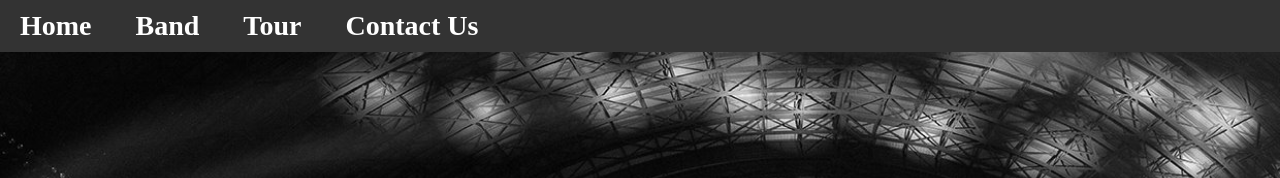
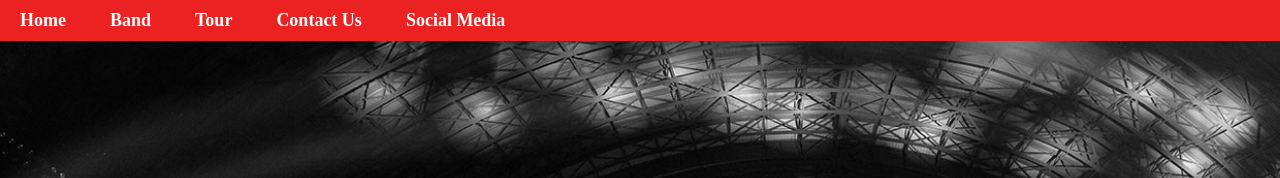
Before and after one commit to kellyschmidt/assignment6, a plain HTML site: page index.html in a window 1280 px wide. Shown: the top 178 px of the page. Drawn offline with nearby package versions, Linux system fonts and the light colour scheme.

Commit message:
header changes

```diff
--- a/index.html
+++ b/index.html
@@ -29,6 +29,7 @@
           <li><a href="#band">Band</a></li>
           <li><a href="#tour">Tour</a></li>
           <li><a href="#contact-us">Contact Us</a></li>
+					<li><a href="#socialmedia">Social Media</a></li>
         </ul>
       </nav>
     </header>
--- a/style/style.css
+++ b/style/style.css
@@ -27,7 +27,7 @@ p {
 *=========================================*/
 
 header {
-  background: #333;
+  background: #ec2121;
   position: fixed;
   left: 0;
   right: 0;
@@ -42,7 +42,7 @@ header nav a {
   color: white;
   text-decoration: none;
   font-weight: bold;
-  font-size: 28px;
+  font-size: 18px;
   margin: 0 20px;
 }
 
```
